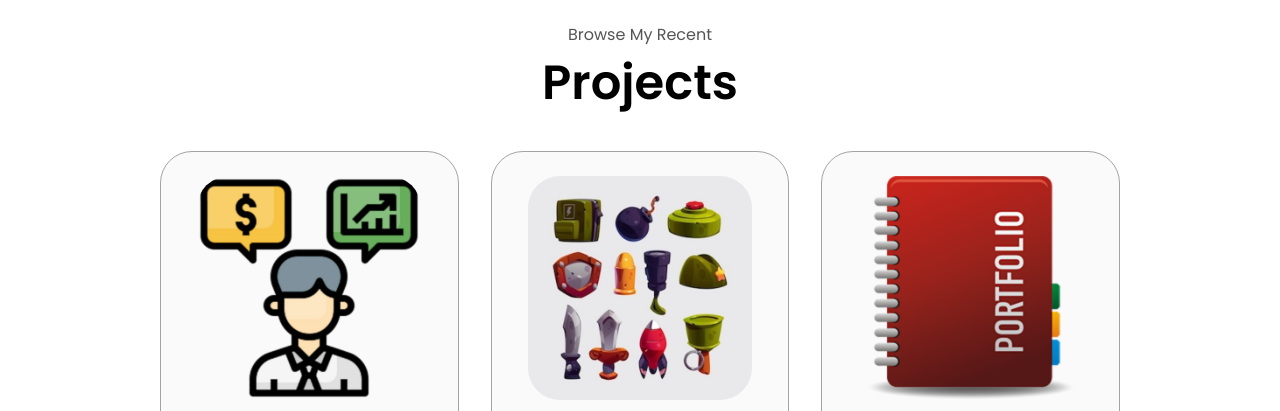
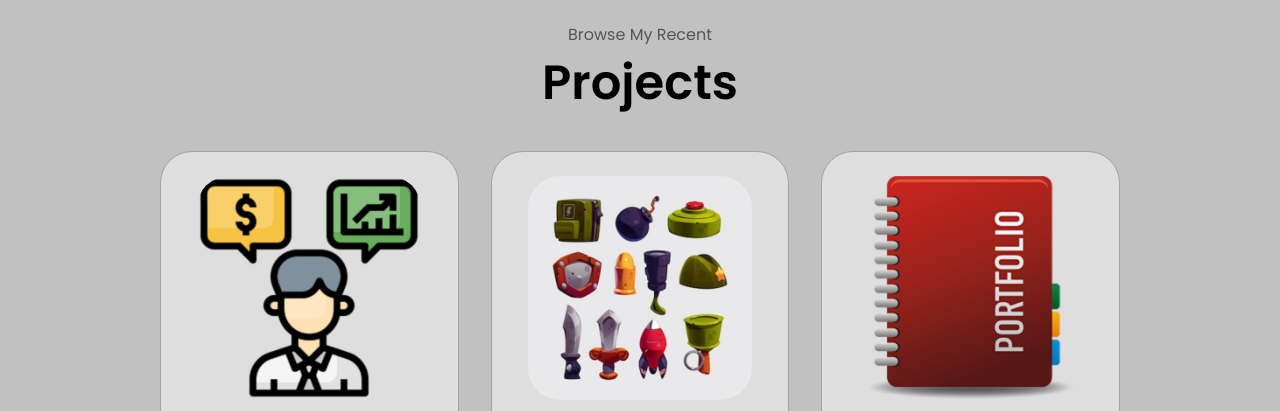
Before and after one commit to KushPatel52/personal-portfolio, a plain HTML site: page index.html in a window 1280 px wide. Shown: the part 2450-2861 px from the top of the page. Drawn offline with Linux system fonts and the light colour scheme.

Commit message:
Designed Website

```diff
--- a/index.html
+++ b/index.html
@@ -94,7 +94,7 @@
                         >
                         <h3>Experiences:</h3>
                         <p>
-                            Systems Engineering Intern at Ford: 05/2023-08/2023 <br />Software Engineering Intern at Ford: 06/2022-08/202
+                            Systems Engineering Intern at Ford: 05/2023-08/2023 <br />Software Engineering Intern at Ford: 06/2022-08/2022
                         </p>
                     </div>
                     <div class="details-container">
--- a/style.css
+++ b/style.css
@@ -9,6 +9,7 @@
 
 body {
   font-family: "Poppins", sans-serif;
+  background-color: rgb(193, 193, 193) /*mess around with*/
 }
 
 html {
@@ -295,7 +296,7 @@ section {
 .details-container {
   padding: 1.5rem;
   flex: 1;
-  background: white;
+  background: rgb(222, 222, 222); /*mess around with */
   border-radius: 2rem;
   border: rgb(53, 53, 53) 0.1rem solid;
   border-color: rgb(163, 163, 163);
@@ -360,7 +361,7 @@ article .icon {
 
 .color-container {
   border-color: rgb(163, 163, 163);
-  background: rgb(250, 250, 250);
+  background: rgb(222, 222, 222);
 }
 
 .project-img {
```
